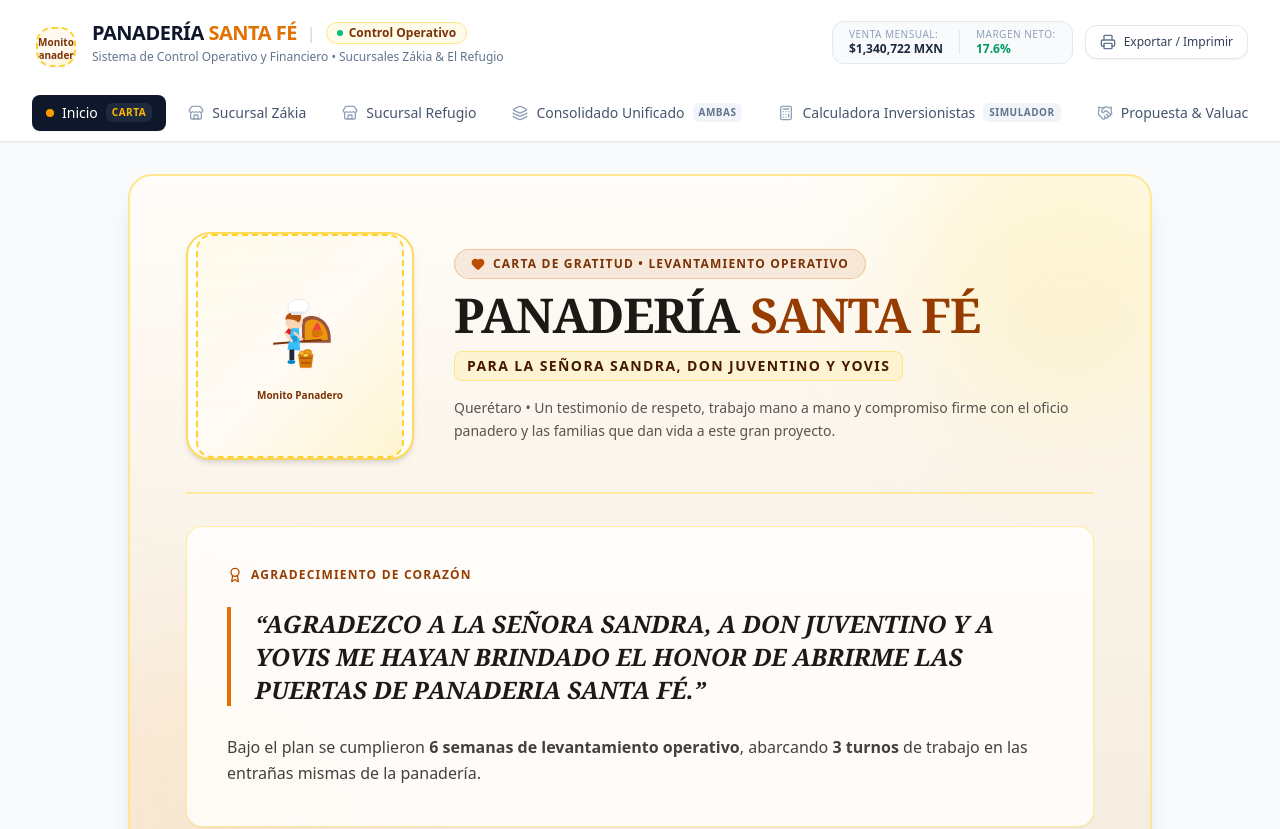
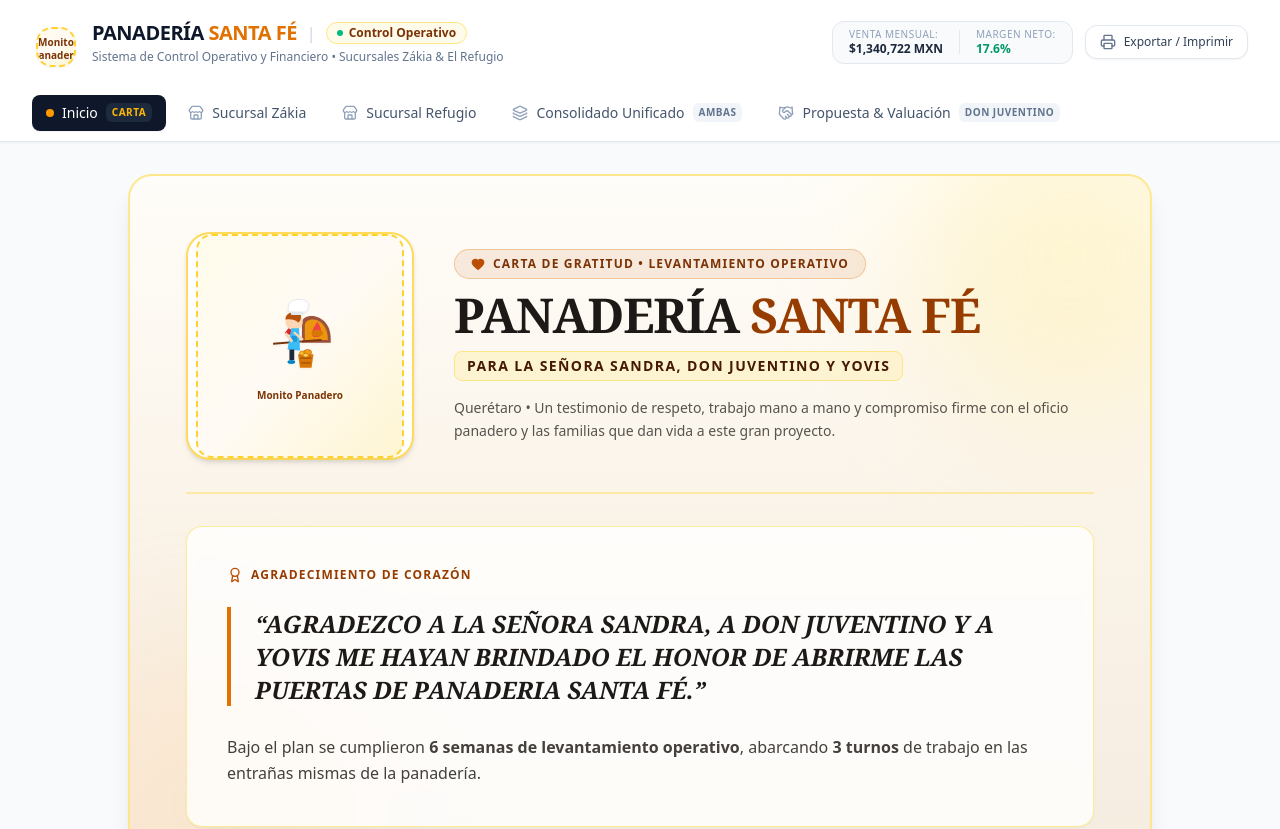
Before and after one commit to vaniadinorahjimenez-star/RONDA-SANTA-FE, a React (Vite) app: page / in a window 1280 px wide. Shown: the top 829 px of the page. Built offline with nearby package versions, Linux system fonts and the light colour scheme.

Commit message:
refactor: remove calculator tab and navigation
Remove the 'Calculadora Inversionistas' tab from the application and header navigation to simplify the interface.

```diff
--- a/src/App.tsx
+++ b/src/App.tsx
@@ -125,12 +125,6 @@ export default function App() {
               Consolidado
             </button>
             <button
-              onClick={() => setActiveTab('calculadora')}
-              className="hover:text-amber-600 font-medium transition-colors cursor-pointer"
-            >
-              Calculadora Inversionistas
-            </button>
-            <button
               onClick={() => setActiveTab('propuesta')}
               className="hover:text-amber-600 font-medium transition-colors cursor-pointer"
             >
--- a/src/components/Header.tsx
+++ b/src/components/Header.tsx
@@ -6,8 +6,7 @@ import {
   Layers,
   Printer,
   Handshake,
-  Heart,
-  Calculator
+  Heart
 } from 'lucide-react';
 import { MonitoLogo } from './MonitoLogo';
 
@@ -27,7 +26,6 @@ export const Header: React.FC<HeaderProps> = ({
     { id: 'zakia' as TabId, label: 'Sucursal Zákia', icon: Store },
     { id: 'refugio' as TabId, label: 'Sucursal Refugio', icon: Store },
     { id: 'unificado' as TabId, label: 'Consolidado Unificado', icon: Layers, badge: 'Ambas' },
-    { id: 'calculadora' as TabId, label: 'Calculadora Inversionistas', icon: Calculator, badge: 'Simulador' },
     { id: 'propuesta' as TabId, label: 'Propuesta & Valuación', icon: Handshake, badge: 'Don Juventino' },
   ];
 
```
